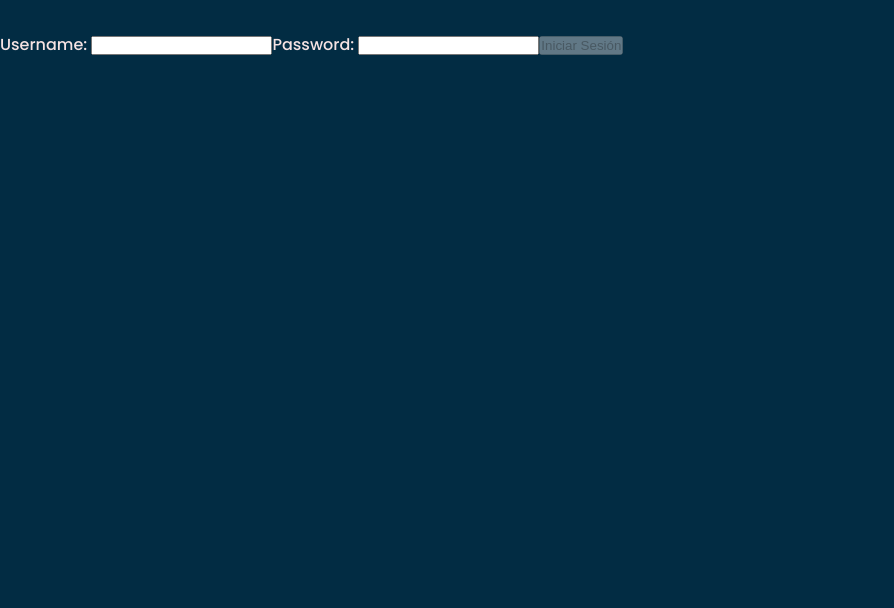
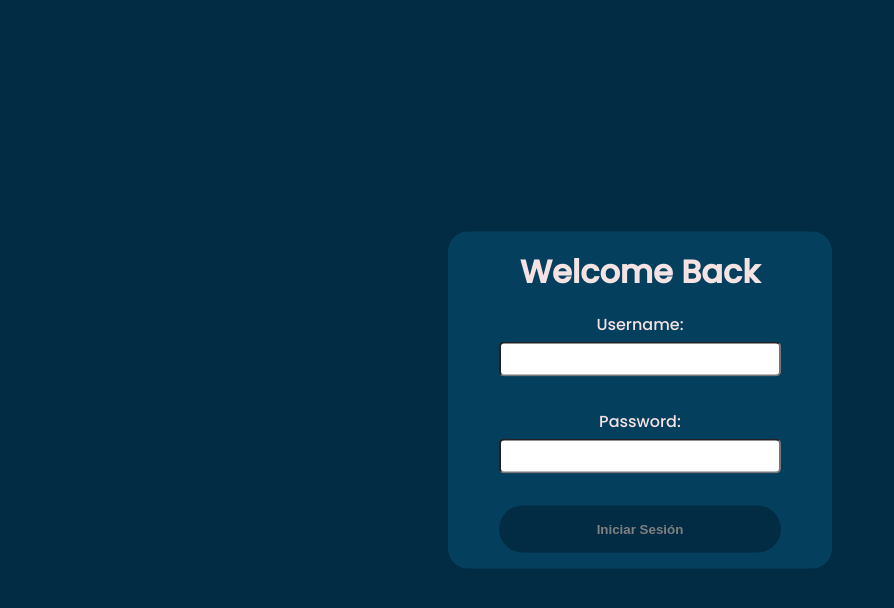
Before and after one commit to ga-b0/rick-and-morty-api, an Angular app: page /login in a window 1280 px wide. Shown: the top 608 px of the page, without its empty margins (0-894 px from the left). Built offline with nearby package versions, Linux system fonts and the light colour scheme.

Commit message:
style: :lipstick: update login page

```diff
--- a/src/app/shared/components/login/login.component.css
+++ b/src/app/shared/components/login/login.component.css
@@ -0,0 +1,65 @@
+.login__section {
+  background-color: var(--section-color);
+  width: 30%;
+  padding: 1rem;
+  text-align: center;
+  border-radius: 20px;
+  position: absolute;
+  top: 50%;
+  left: 50%;
+  transform: translate(-50%, -50%);
+}
+
+.login__form {
+  margin-top: 1rem;
+  display: flex;
+  gap: 2rem;
+  flex-direction: column;
+  justify-content: center;
+  align-items: center;
+}
+
+.form__email {
+  display: flex;
+  flex-direction: column;
+  justify-content: center;
+  text-align: start;
+  gap: 5px;
+  align-items: center;
+  width: 100%;
+}
+
+.form__password {
+  width: 100%;
+  text-align: start;
+  display: flex;
+  gap: 5px;
+  align-items: center;
+  flex-direction: column;
+}
+
+.form__input {
+  padding: 0.5rem 1rem;
+  border-radius: 5px;
+  width: 80%;
+}
+
+.form__button {
+  font-weight: 600;
+  cursor: pointer;
+  width: 80%;
+  padding: 1rem 2rem;
+  border-radius: 30px;
+  color: var(--text-default-color);
+  background-color: #0683c696;
+  border: none;
+}
+
+.form__input:focus {
+  border: none;
+}
+
+.form__button:disabled {
+  background-color: var(--background-color);
+  color: gray;
+}
--- a/src/app/shared/components/login/login.component.html
+++ b/src/app/shared/components/login/login.component.html
@@ -1,11 +1,26 @@
-<section>
-  <form [formGroup]="loginForm" (ngSubmit)="submitSesion()">
-    <label for="username">Username: </label>
-    <input type="text" id="username" formControlName="username" />
-
-    <label for="password">Password: </label>
-    <input type="password" id="password" formControlName="password" />
-
-    <button [disabled]="!loginForm.valid">Iniciar Sesión</button>
+<section class="login__section">
+  <h2>Welcome Back</h2>
+  <form [formGroup]="loginForm" (ngSubmit)="submitSesion()" class="login__form">
+    <div class="form__email">
+      <label for="username">Username: </label>
+      <input
+        class="form__input"
+        type="text"
+        id="username"
+        formControlName="username"
+      />
+    </div>
+    <div class="form__password">
+      <label for="password">Password: </label>
+      <input
+        class="form__input"
+        type="password"
+        id="password"
+        formControlName="password"
+      />
+    </div>
+    <button class="form__button" [disabled]="!loginForm.valid">
+      Iniciar Sesión
+    </button>
   </form>
 </section>
```
